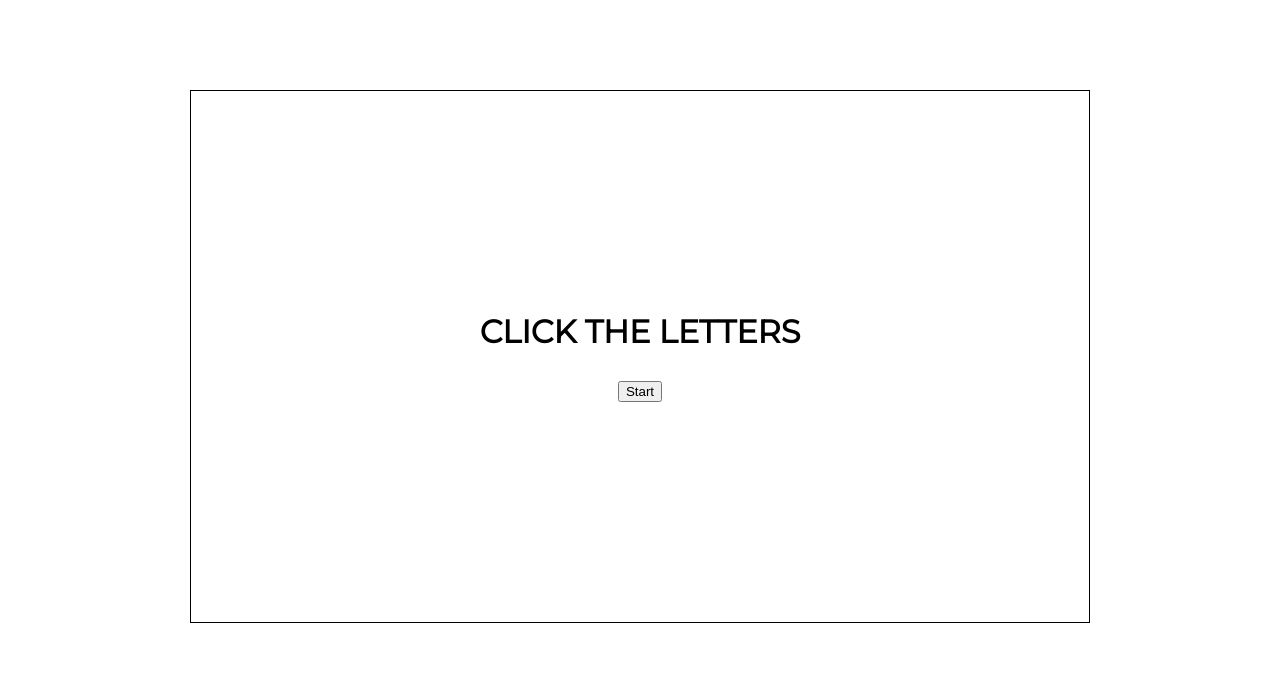
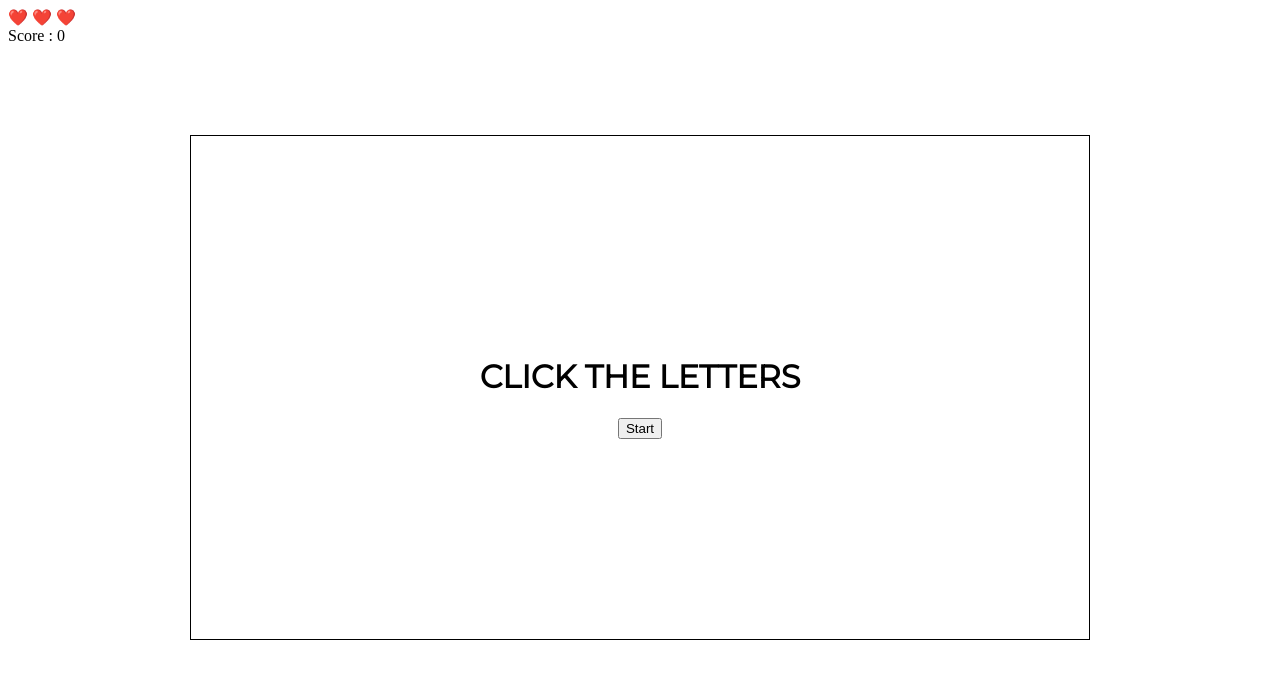
Before and after one commit to JessT8/click_the_letters, a plain HTML site: page index.html in a window 1280 px wide. Drawn offline with Linux system fonts and the light colour scheme.

Commit message:
add health and score

```diff
--- a/index.html
+++ b/index.html
@@ -6,10 +6,17 @@
     <link href="https://fonts.googleapis.com/css?family=Montserrat&display=swap" rel="stylesheet">
 </head>
 <body>
+<!--     <div class="outerContainer">
+ --><div class="outerContainer">
+        <div class="healthAndTime">
+            <div id="timerDisplay"></div><div class="healthImg">❤️ ❤️ ❤️</div>
+        </div>
+                <div id="scoreDisplay">Score : 0</div>
+    </div>
         <div class="container">
              <div class="center verticalAlignment">
                 <div id="startPage">
-                <h1 id="startingHeader">CLICK THE LETTERS<h2>
+                    <h1 id="startingHeader">CLICK THE LETTERS</h1>
                     <button id="startButton">Start</button>
                 </div>
                 <div id ="gameStarted" class= "hide">
@@ -19,6 +26,8 @@
             <div class="row">
             </div>
         </div>
+        </div>
+<!--     </div> -->
     <script type="text/javascript" src="script.js"></script>
 </body>
 </html>
```
Lines whose indentation alone changed are shown as unchanged.
